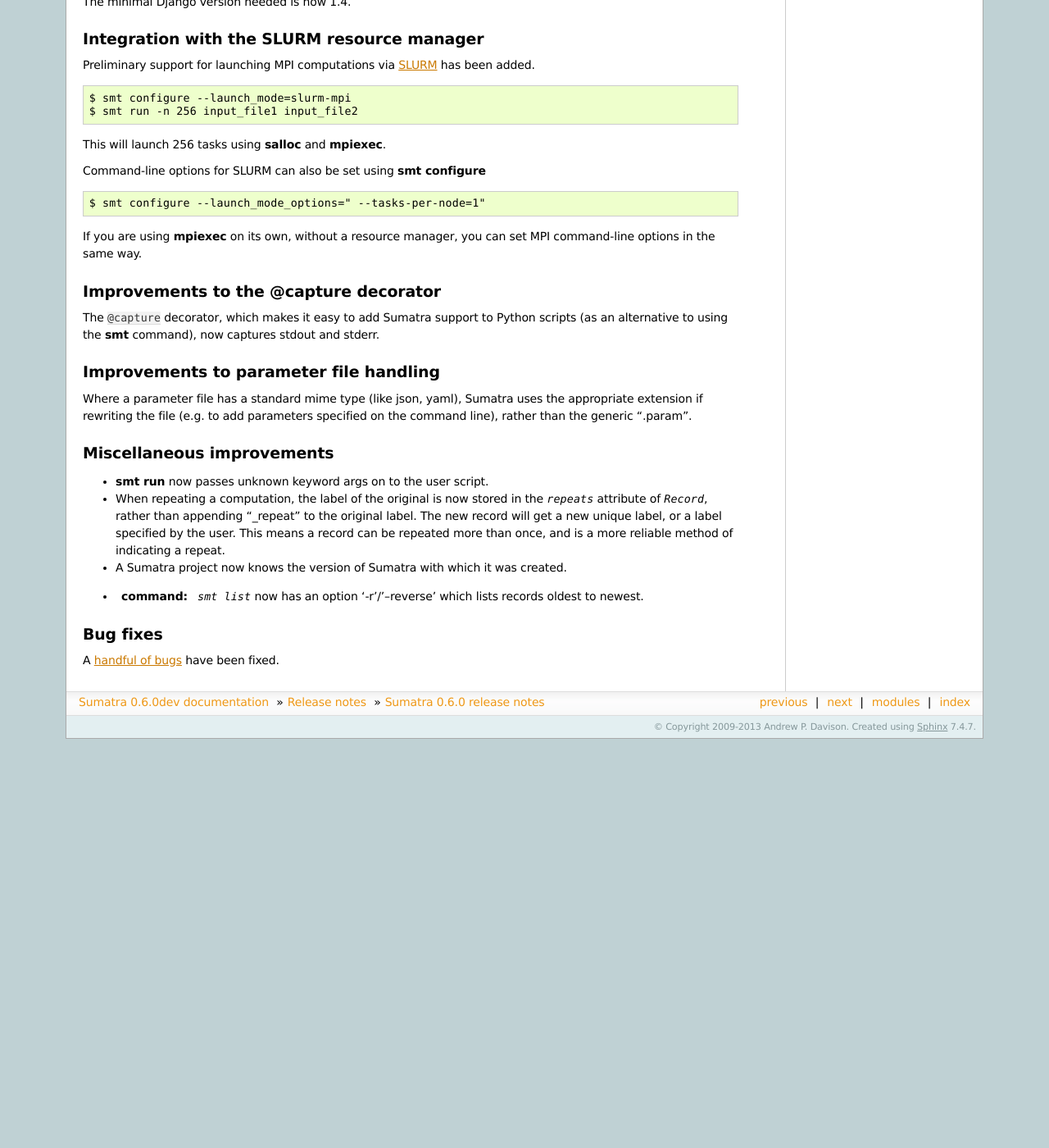
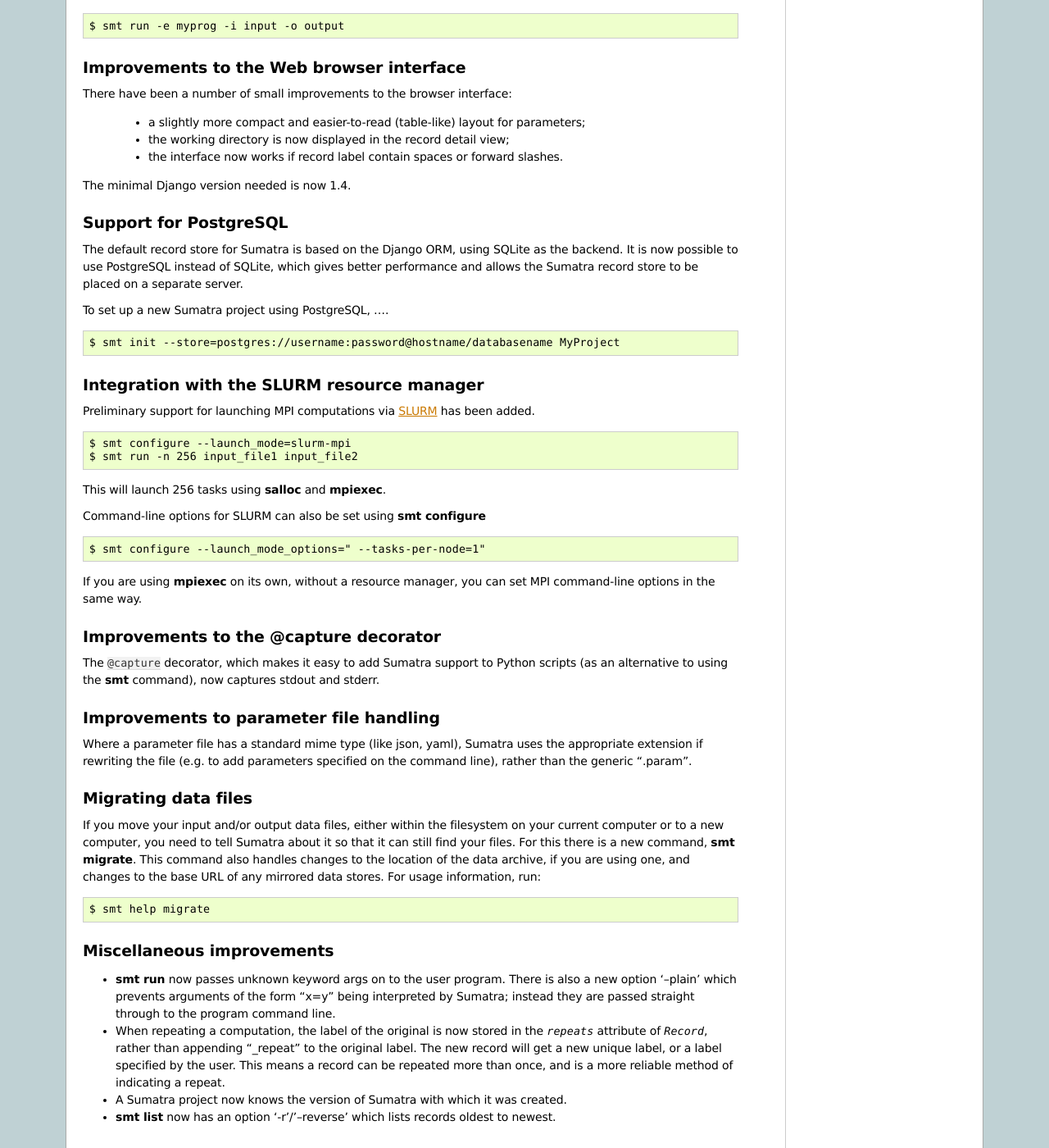
Before and after one commit to open-research/sumatra, a Sphinx documentation site: the page built from doc/releases/0.6.0.txt, in a window 1280 px wide and 1400 px high, scrolled down 804 px. Shown: the whole window at 82% size. Built offline with Sphinx 7.4.7, drawn with Linux system fonts in a browser that asks for light colours; before the commit the page ends 1705 px from its top, so only the background shows below that; some of the changed text lies outside the part shown.

Commit message:
More work on the documentation.

```diff
--- a/doc/faq.txt
+++ b/doc/faq.txt
@@ -38,13 +38,14 @@
 option and "./Data" set as the datastore root::
 
     import sys
-    import os.path
+    import os
     options = sys.argv[1:]
-    label = options[-1] # label is added to the end of the command line
+    label = options[-1]  # label is added to the end of the command line
 
     # computations happen here, results stored in `output_data`
 
     output_dir = os.path.join("Data", label)
+    os.mkdir(output_dir)
     with open(os.path.join(output_dir, "mydata.txt"), 'w') as fp:
         fp.write(output_data)
 
--- a/doc/index.txt
+++ b/doc/index.txt
@@ -38,6 +38,7 @@
    reporting
    using_the_api
    parameter_files
+   handling_data
    record_stores
    upgrading
    developers_guide
--- a/doc/releases/0.6.0.txt
+++ b/doc/releases/0.6.0.txt
@@ -46,6 +46,19 @@
 versions of your code.
 
 
+Programs that read from stdin or write to stdout
+------------------------------------------------
+
+Programs that read from standard input or write to standard output can now be run
+with :command:`smt run`. For example, if the program is normally run using::
+
+    $ myprog < input > output
+
+You can run it with Sumatra using::
+
+    $ smt run -e myprog -i input -o output
+
+
 Improvements to the Web browser interface
 -----------------------------------------
 
@@ -56,6 +69,22 @@
   * the interface now works if record label contain spaces or forward slashes.
 
 The minimal Django version needed is now 1.4.
+
+
+Support for PostgreSQL
+----------------------
+
+The default record store for Sumatra is based on the Django ORM, using SQLite as the
+backend. It is now possible to use PostgreSQL instead of SQLite, which gives better
+performance and allows the Sumatra record store to be placed on a separate server.
+
+To set up a new Sumatra project using PostgreSQL, ....
+
+.. todo:: finish this
+
+::
+
+    $ smt init --store=postgres://username:password@hostname/databasename MyProject
 
 
 Integration with the SLURM resource manager
@@ -84,7 +113,8 @@
 --------------------------------------
 
 The ``@capture`` decorator, which makes it easy to add Sumatra support to
-Python scripts (as an alternative to using the :command:`smt` command), now captures stdout and stderr.
+Python scripts (as an alternative to using the :command:`smt` command), now
+captures stdout and stderr.
 
 
 Improvements to parameter file handling
@@ -95,17 +125,34 @@
 specified on the command line), rather than the generic ".param".
 
 
+Migrating data files
+--------------------
+
+If you move your input and/or output data files, either within the filesystem
+on your current computer or to a new computer, you need to tell Sumatra about
+it so that it can still find your files. For this there is a new command,
+:command:`smt migrate`. This command also handles changes to the location of
+the data archive, if you are using one, and changes to the base URL of any
+mirrored data stores. For usage information, run::
+
+    $ smt help migrate
+
+
 Miscellaneous improvements
 --------------------------
 
-* :command:`smt run` now passes unknown keyword args on to the user script.
+* :command:`smt run` now passes unknown keyword args on to the user program.
+  There is also a new option '--plain' which prevents arguments of the form
+  "x=y" being interpreted by Sumatra; instead they are passed straight
+  through to the program command line.
 * When repeating a computation, the label of the original is now stored in the
   `repeats` attribute of `Record`, rather than appending "_repeat" to the
   original label. The new record will get a new unique label, or a label
   specified by the user. This means a record can be repeated more than once,
   and is a more reliable method of indicating a repeat.
 * A Sumatra project now knows the version of Sumatra with which it was created.
-* :command: `smt list` now has an option '-r'/'--reverse' which lists records oldest to newest.
+* :command:`smt list` now has an option '-r'/'--reverse' which lists records
+  oldest to newest.
 
 
 Bug fixes
@@ -116,3 +163,4 @@
 .. _`handful of bugs`: https://neuralensemble.org/trac/sumatra/query?status=closed&resolution=fixed&milestone=0.6&type=defect
 .. _Bitbucket: https://bitbucket.org/apdavison/sumatra
 .. _SLURM: https://computing.llnl.gov/linux/slurm/
+.. _`Django ORM`: https://docs.djangoproject.com/en/dev/topics/db/models/
```
Also changed, not shown: other parts of doc/releases/0.6.0.txt (+4 -4 lines), doc/handling_data.txt (added, +169 -0 lines), 1 other file.
